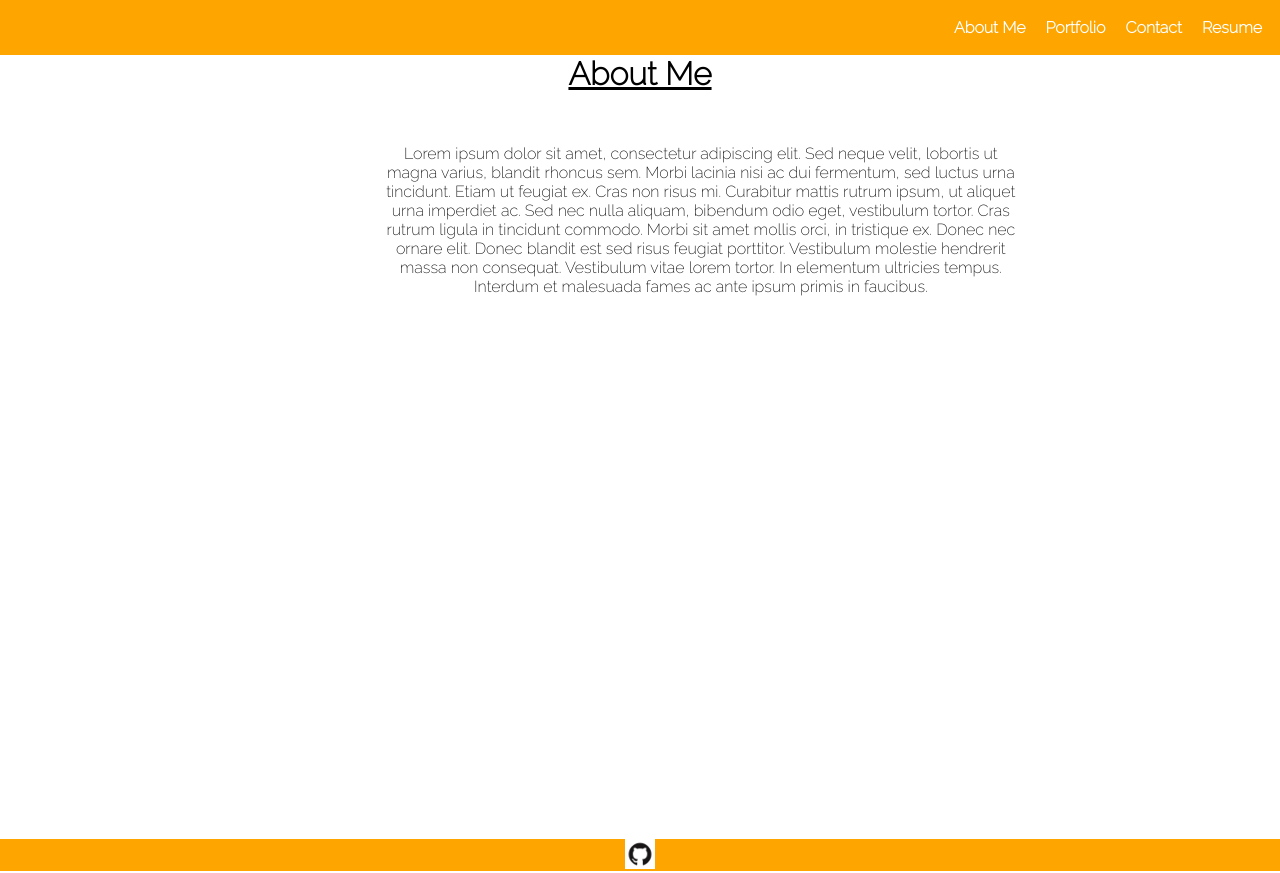
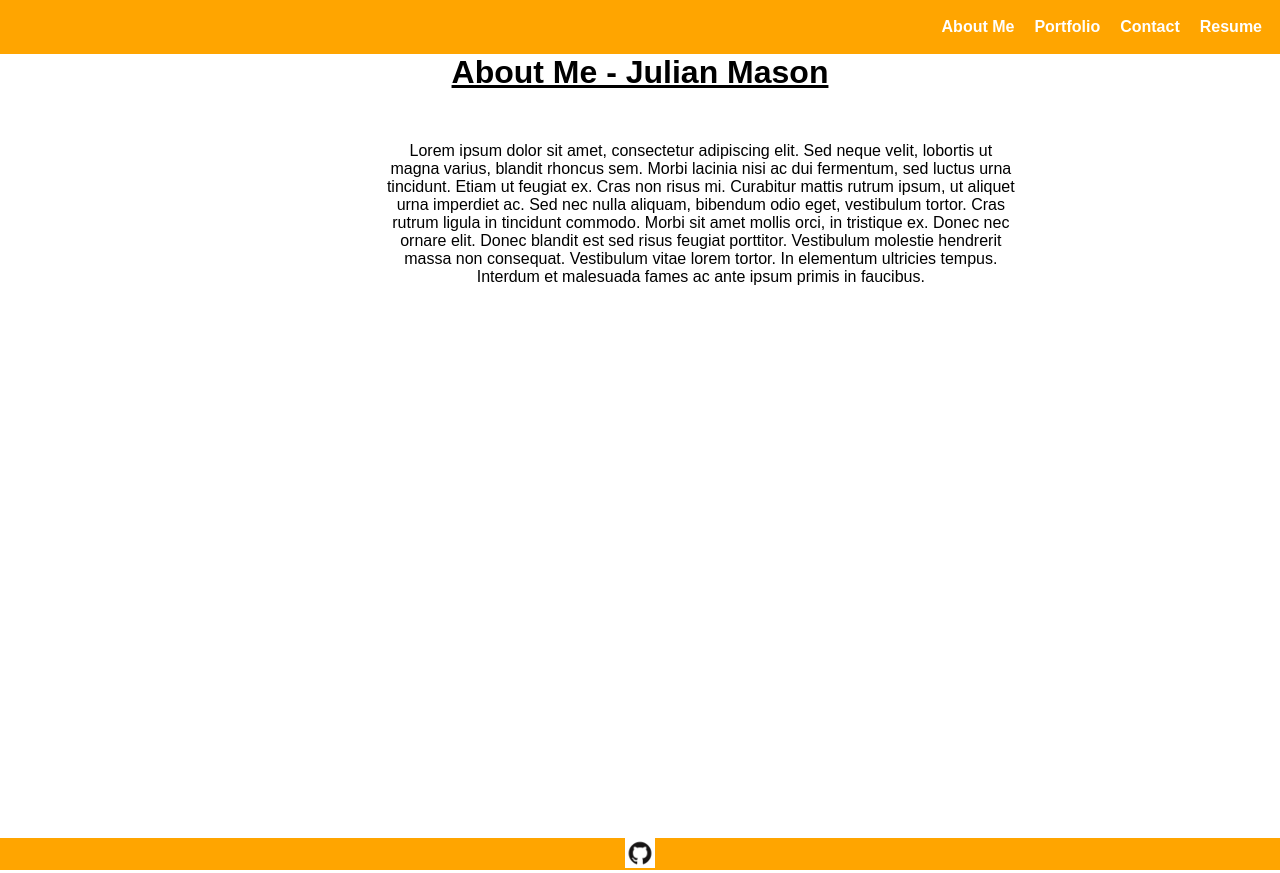
Before and after one commit to JulianKM/React-Portfolio, a React (Create React App) app: page / in a window 1280 px wide. Built offline with nearby package versions, Linux system fonts and the light colour scheme.

Commit message:
minor updates

```diff
--- a/src/components/pages/About.js
+++ b/src/components/pages/About.js
@@ -5,7 +5,7 @@ import '../../styles/Style.css';
 export default function About() {
     return (
         <div className='mainBody'>
-        <h1 className="title">About Me</h1>
+        <h1 className="title">About Me - Julian Mason</h1>
         <div className="flex flexME2">
         <div>
         <br></br>
--- a/src/components/pages/Portfolio.js
+++ b/src/components/pages/Portfolio.js
@@ -1,6 +1,6 @@
 import React from "react";
 import '../../styles/Style.css';
-import Project from '../Project';
+import Project from '../project';
 import Movie from '../../styles/MovieProject.png';
 
 export default function Portfolio() {
--- a/src/styles/Style.css
+++ b/src/styles/Style.css
@@ -3,7 +3,7 @@
     padding:0;
     box-sizing: border-box;
     text-decoration: none;
-    font-family: 'Raleway', sans-serif;
+    font-family: sans-serif;
 }
 
 .Navbar {
```
Also changed, not shown: src/App.js (+6 -7 lines), 7 other files (tests, documents, lock files or other folders).
